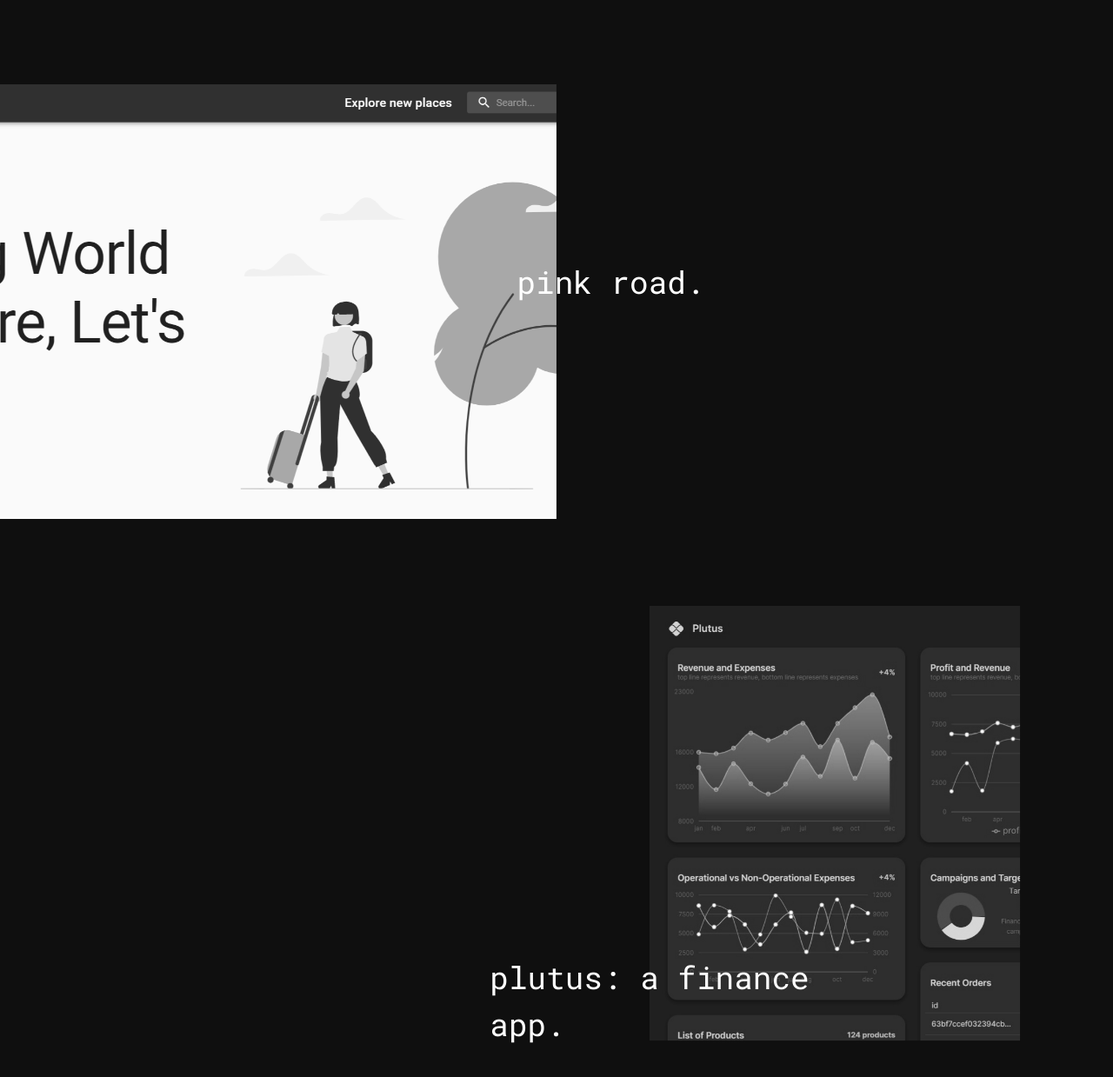
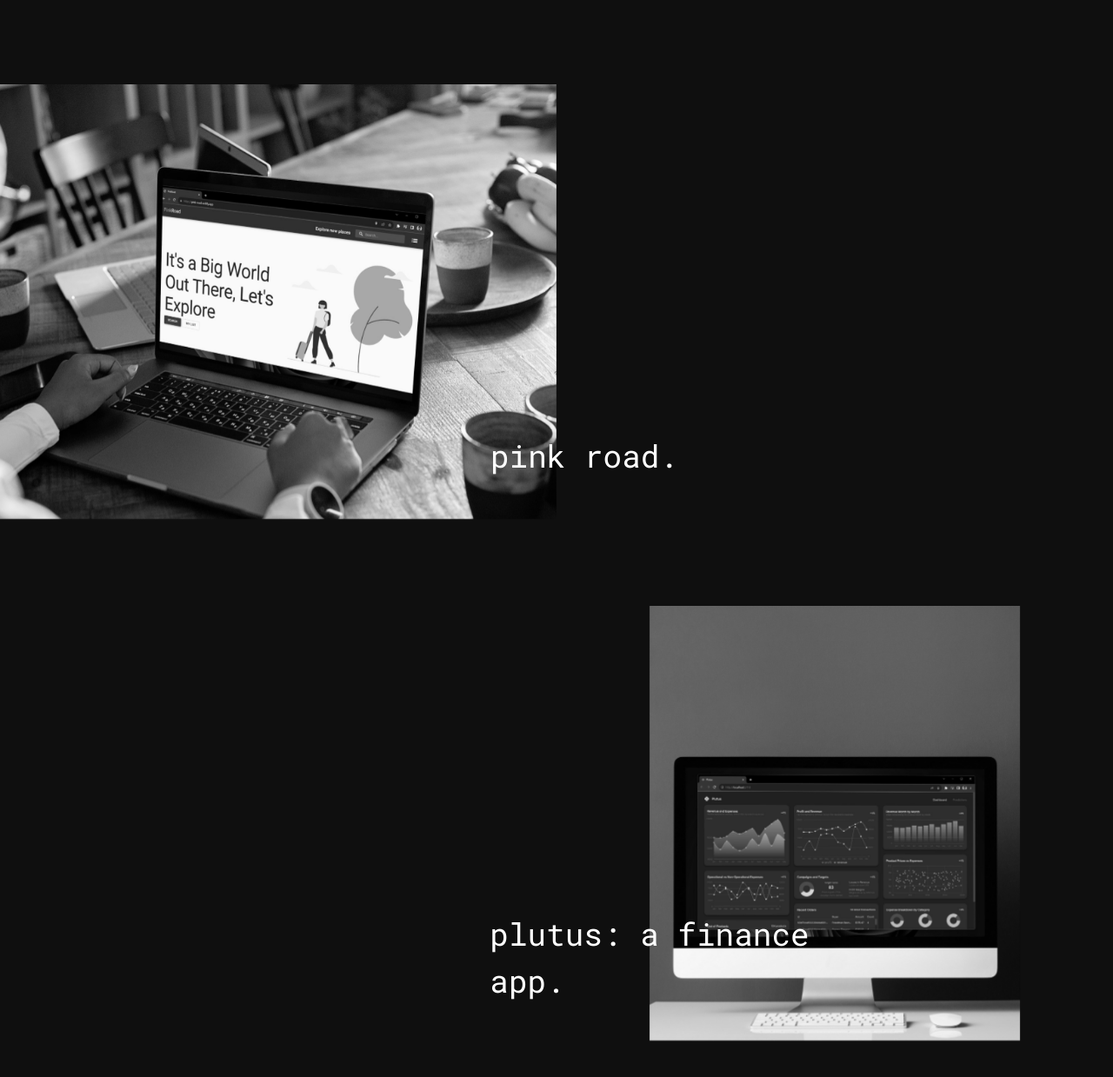
Before and after one commit to ashutosh-s15/portfolio-2023, a plain HTML site: page index.html in a window 1280 px wide. Shown: the part 2467-3706 px from the top of the page at 87% size. Drawn offline with nearby package versions, Linux system fonts and the light colour scheme.

Commit message:
feat: change project cover images

```diff
--- a/style.css
+++ b/style.css
@@ -323,7 +323,7 @@ h6 {
 }
 
 .project1 {
-  background: url(./images/vage.png) no-repeat 10% 50%;
+  background: url(./images/vage.jpg) no-repeat 10% 50%;
   background-size: cover;
   filter: grayscale(100%);
 }
@@ -352,7 +352,7 @@ h6 {
 }
 
 .project2 {
-  background: url(./images/pink-road.png) no-repeat 70% 50%;
+  background: url(./images/pink-road-cover.jpg) no-repeat 70% 50%;
   background-size: cover;
   filter: grayscale(100%);
 }
@@ -374,14 +374,14 @@ h6 {
   position: relative;
   color: #fff;
   display: block;
-  top: 40%;
-  left: 95%;
+  top: 80%;
+  left: 90%;
   right: 0;
   bottom: 0;
 }
 
 .project3 {
-  background: url(./images/plutus.jpeg) no-repeat 0 50%;
+  background: url(./images/plutus-cover.jpg) no-repeat 0 50%;
   background-size: cover;
   filter: grayscale(100%);
 }
@@ -403,7 +403,7 @@ h6 {
   position: relative;
   color: #fff;
   display: block;
-  top: 80%;
+  top: 70%;
   left: -50%;
   right: 0;
   bottom: 0;
```
Also changed, not shown: images/pink-road-cover.jpg (added), images/plutus-cover.jpg (added), images/vage.png (deleted), 1 other file.
